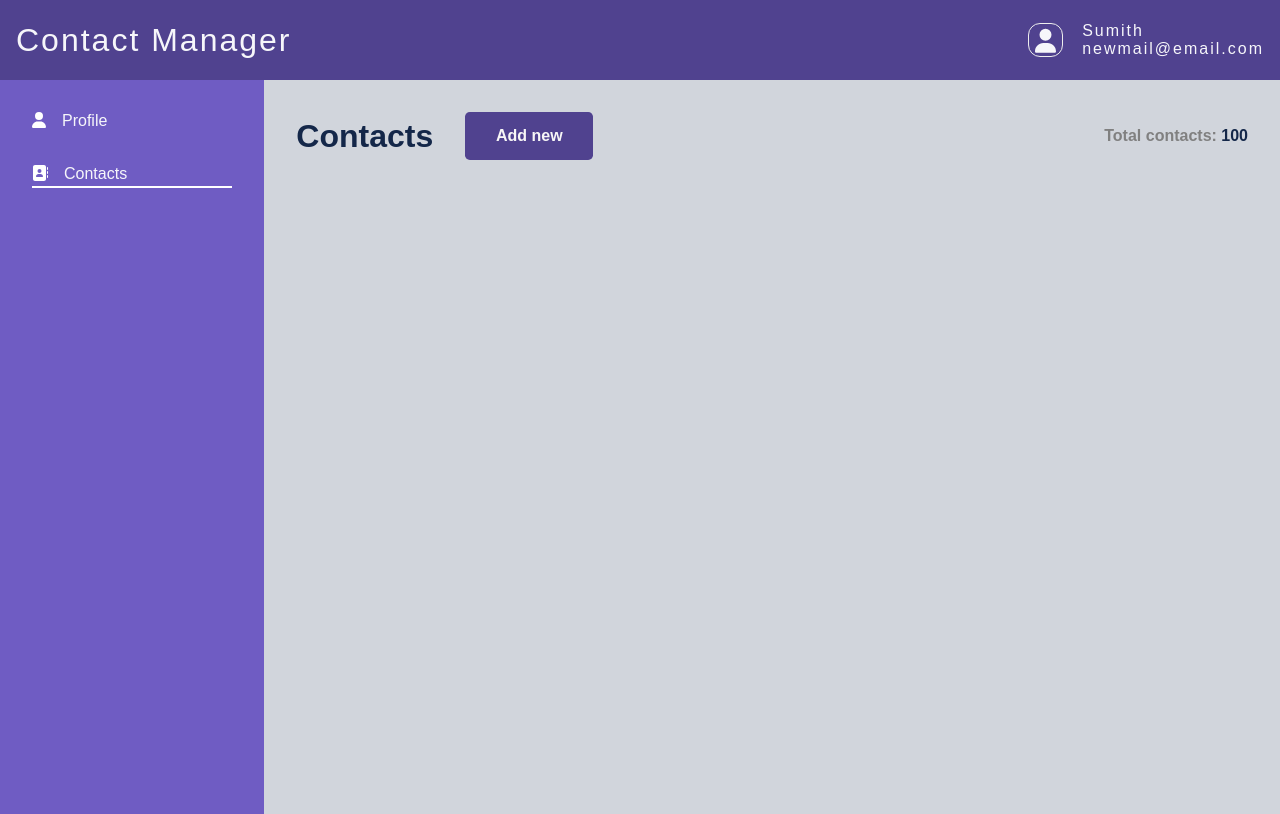
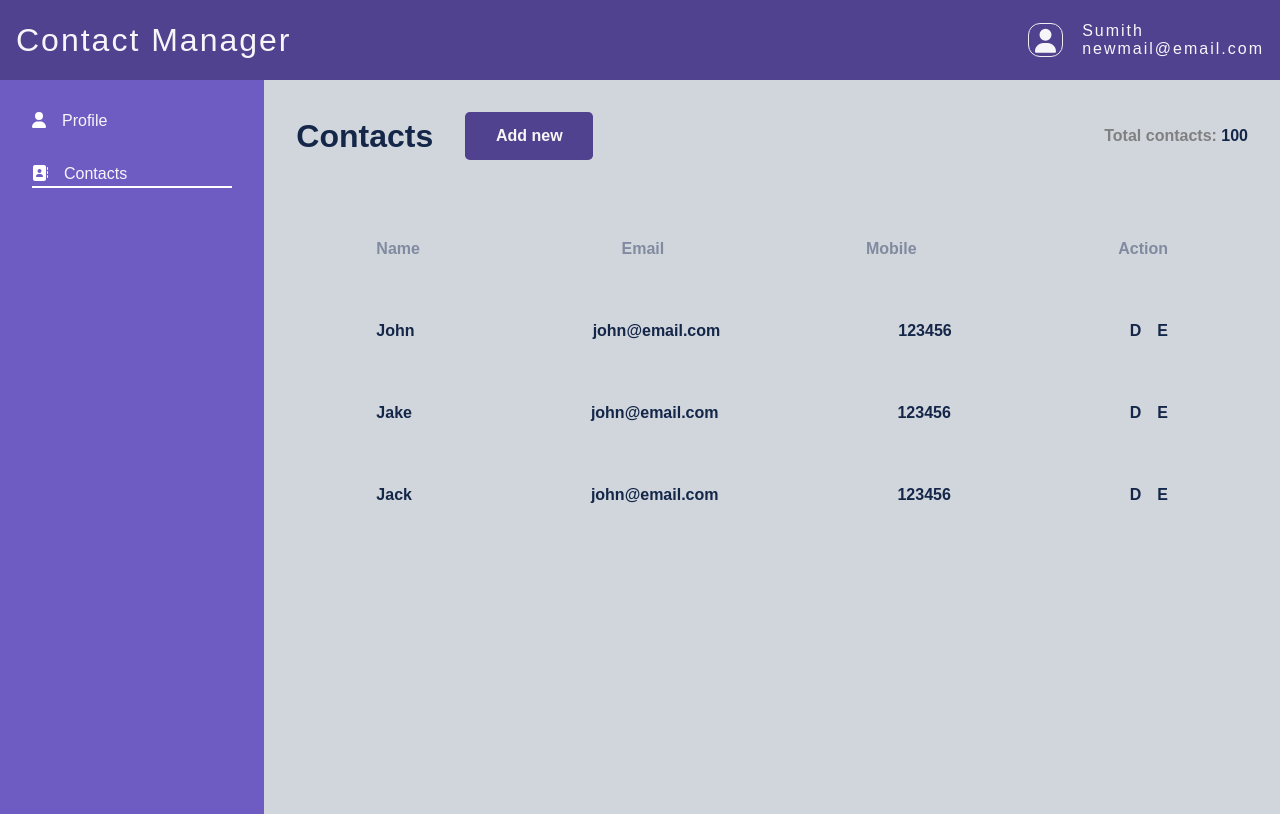
Before and after one commit to Vector-ops/contact-manager, a Vue app in the folder client/: page /contacts in a window 1280 px wide. Built offline with nearby package versions, Linux system fonts and the light colour scheme.

Commit message:
build: add contacts

```diff
--- /dev/null
+++ b/client/src/components/Contact.vue
@@ -0,0 +1,46 @@
+<template>
+	<div class="contact-container">
+		<p>{{ this.contact.name }}</p>
+		<p>{{ this.contact.email }}</p>
+		<p>{{ this.contact.mobile }}</p>
+		<div class="actions">
+			<p>D</p>
+			<p>E</p>
+		</div>
+	</div>
+</template>
+
+<script>
+export default {
+	name: "Contact",
+	props: {
+		contact: Object,
+	},
+};
+</script>
+
+<style scoped>
+.contact-container {
+	margin: 2em;
+	font-weight: bold;
+	color: #142749ff;
+	height: auto;
+	width: auto;
+	display: flex;
+	flex-direction: row;
+	flex: 1;
+	flex-wrap: nowrap;
+	overflow: hidden;
+	justify-content: space-between;
+	align-items: flex-start;
+}
+
+.contact-container > p {
+	text-align: start;
+}
+
+.actions {
+	display: flex;
+	gap: 1em;
+}
+</style>
--- a/client/src/components/Contacts.vue
+++ b/client/src/components/Contacts.vue
@@ -5,20 +5,25 @@
 			<Button text="Add new" />
 			<div class="contacts-count-container">
 				<p class="contacts">
-          Total contacts: <span class="contacts-count">{{ totalMembers }}</span>
+					Total contacts:
+					<span class="contacts-count">{{ totalMembers }}</span>
 				</p>
 			</div>
 		</div>
+		<ContactsTable :contacts="this.contacts" />
 	</div>
 </template>
 
 <script>
 import Button from "./Button.vue";
+import ContactsTable from "./ContactsTable.vue";
+
 export default {
 	name: "Contacts",
-  components: { Button },
+	components: { Button, ContactsTable },
 	props: {
 		totalMembers: { String, default: 200 },
+		contacts: Array,
 	},
 };
 </script>
--- /dev/null
+++ b/client/src/components/ContactsTable.vue
@@ -0,0 +1,55 @@
+<template>
+	<div class="table">
+		<div class="headers">
+			<p>Name</p>
+			<p>Email</p>
+			<p>Mobile</p>
+			<p>Action</p>
+		</div>
+		<div
+			v-for="(contact, index) in contacts"
+			:key="index"
+			class="contact-data"
+		>
+			<Contact :contact="contact" />
+		</div>
+	</div>
+</template>
+
+<script>
+import Contact from "./Contact.vue";
+export default {
+	name: "ContactsTable",
+	components: { Contact },
+	props: {
+		contacts: Array,
+	},
+};
+</script>
+
+<style scoped>
+.table {
+	display: flex;
+	flex-direction: column;
+	margin: 3em;
+}
+
+.headers {
+	margin: 2em;
+	font-weight: bold;
+	color: #818b9fff;
+	height: auto;
+	width: auto;
+	display: flex;
+	flex-direction: row;
+	flex: 1;
+	flex-wrap: nowrap;
+	justify-content: space-between;
+	align-items: flex-start;
+}
+
+.contact-data {
+	height: auto;
+	width: 100%;
+}
+</style>
--- a/client/src/views/Home.vue
+++ b/client/src/views/Home.vue
@@ -3,7 +3,7 @@
 		<Navbar title="Contact Manager" :profile="profile" />
 		<div class="body-container">
 			<Sidebar />
-      <router-view :totalMembers="100" />
+			<router-view :totalMembers="100" :contacts="contacts" />
 		</div>
 	</div>
 </template>
@@ -24,9 +24,28 @@ export default {
 				username: "Sumith",
 				email: "newmail@email.com",
 			},
+			contacts: [
+				{
+					id: 1,
+					name: "John",
+					email: "john@email.com",
+					mobile: "123456",
+				},
+				{
+					id: 2,
+					name: "Jake",
+					email: "john@email.com",
+					mobile: "123456",
+				},
+				{
+					id: 3,
+					name: "Jack",
+					email: "john@email.com",
+					mobile: "123456",
+				},
+			],
 		};
 	},
-  // fix issue: on reload sidebar component updates but route remains
 	mounted() {
 		this.$router.push("/contacts");
 	},
```
Lines whose indentation alone changed are shown as unchanged.
